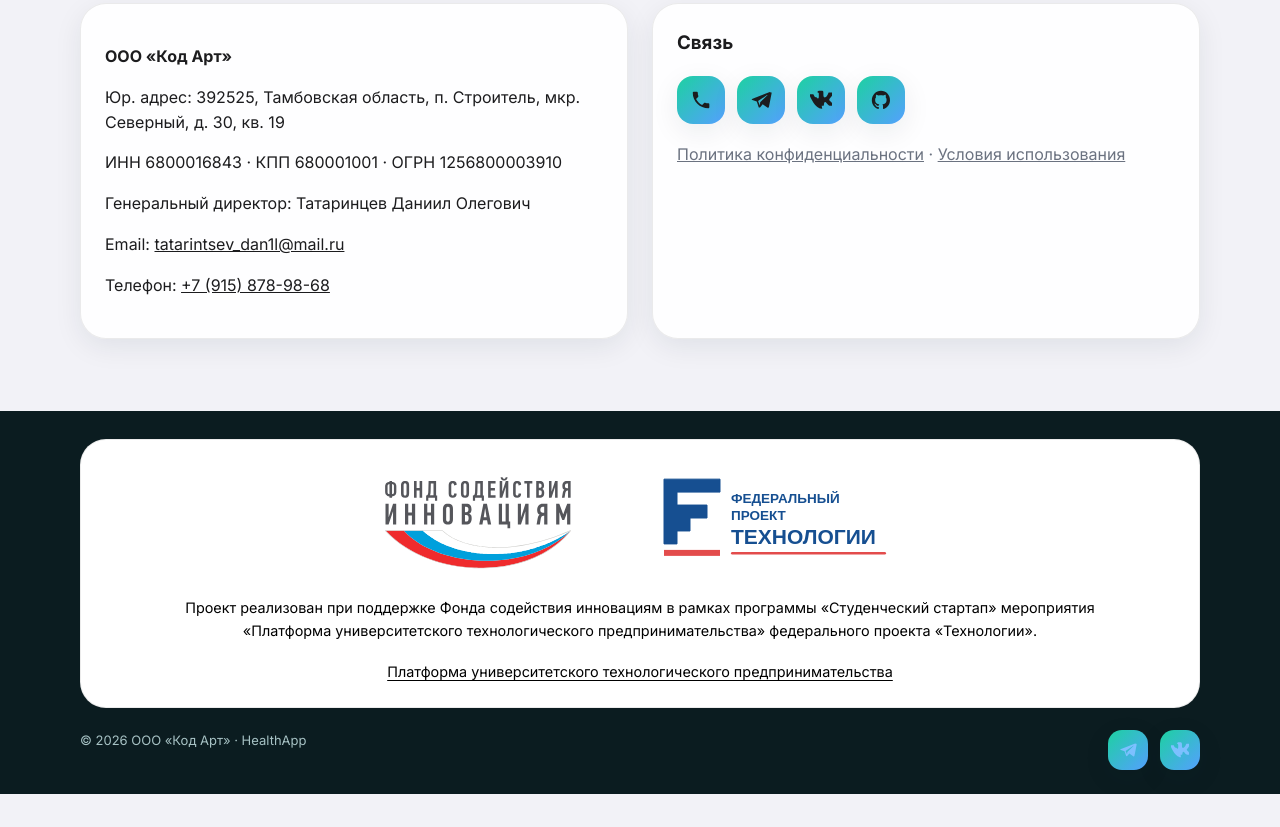
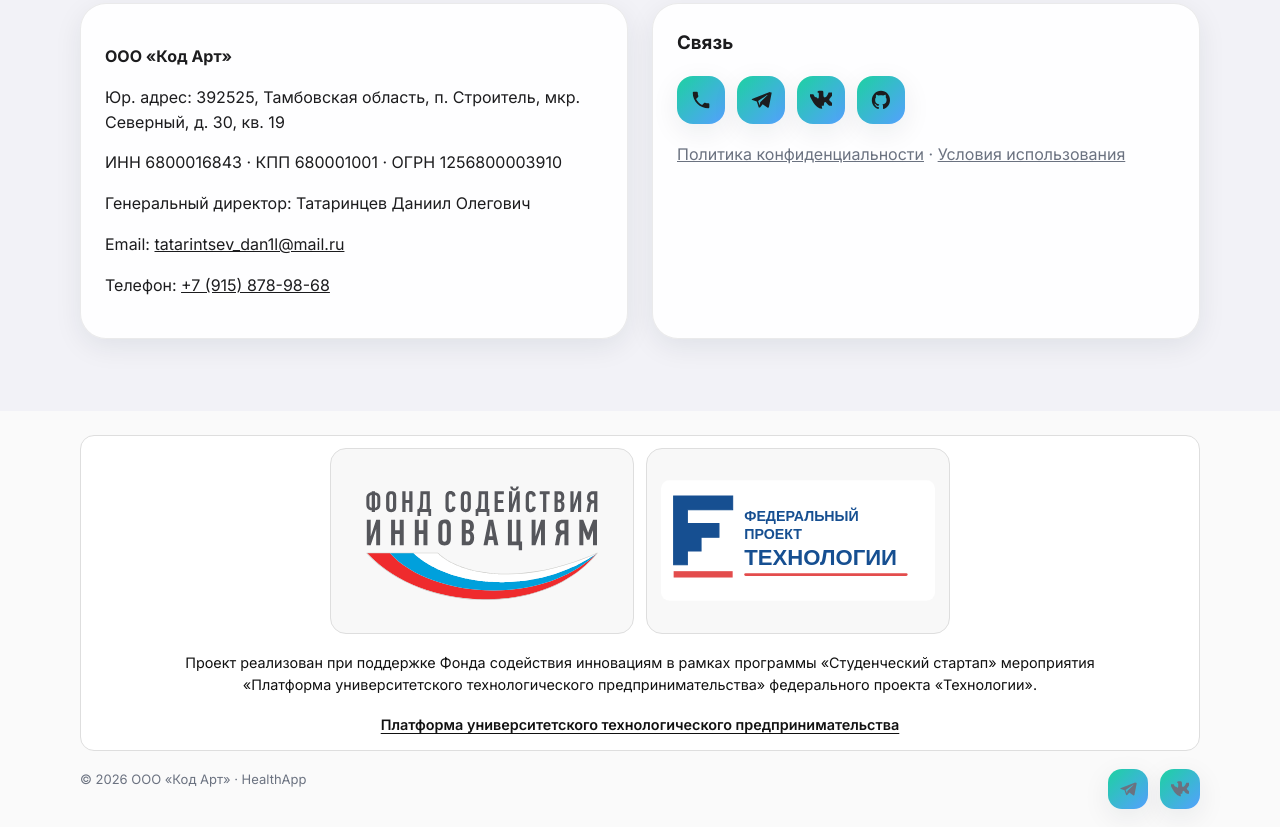
Before and after one commit to S1nuso1d/HealthApp, a plain HTML site: page docs/index.html in a window 1280 px wide. Shown: the part 10536-11363 px from the top of the page. Before the commit the page ends 11330 px from the top, so only its background shows below. Drawn offline with Linux system fonts and the light colour scheme.

Commit message:
Style support footer to match reference layout

```diff
--- a/docs/styles.css
+++ b/docs/styles.css
@@ -985,3 +985,124 @@ a {
   outline-offset: 4px;
   border-radius: 2px;
 }
+
+
+/* Support footer layout aligned with the approved reference */
+.site-footer {
+  background: #fafafa;
+  color: var(--text);
+  padding: 24px 0 18px;
+}
+
+.site-footer a {
+  color: inherit;
+}
+
+.support-footer {
+  display: flex;
+  flex-direction: column;
+  align-items: stretch;
+  gap: 18px;
+  margin: 0 0 18px;
+  padding: 12px 14px 14px;
+  background: #fff;
+  border: 1px solid #dedede;
+  border-radius: 14px;
+  box-shadow: none;
+  text-align: center;
+}
+
+.support-logos {
+  display: grid;
+  grid-template-columns: repeat(2, minmax(0, 1fr));
+  gap: 12px;
+  align-items: stretch;
+  width: min(100%, 620px);
+  margin: 0 auto;
+}
+
+.support-logo {
+  display: flex;
+  align-items: center;
+  justify-content: center;
+  width: 100%;
+  max-width: none;
+  min-width: 0;
+  min-height: 186px;
+  padding: 14px;
+  overflow: hidden;
+  background: #f8f8f8;
+  border: 1px solid #dedede;
+  border-radius: 16px;
+}
+
+.support-logo img,
+.support-logo-fasie img,
+.support-logo-tech img {
+  display: block;
+  width: 100%;
+  max-width: 100%;
+  height: 154px;
+  max-height: 154px;
+  object-fit: contain;
+  flex-shrink: 1;
+}
+
+.support-footer .support-attribution {
+  max-width: 980px;
+  margin: 0 auto;
+  color: #111;
+  font-size: 0.9rem;
+  line-height: 1.55;
+}
+
+.support-footer .support-link,
+.support-footer .support-link:visited,
+.support-footer .support-link:hover,
+.support-footer .support-link:focus-visible {
+  color: #111;
+}
+
+.support-footer .support-link {
+  display: inline-block;
+  align-self: center;
+  font-size: 0.9rem;
+  line-height: 1.5;
+  font-weight: 600;
+  text-decoration: underline;
+  text-underline-offset: 3px;
+}
+
+.footer-bottom {
+  margin-top: 0;
+  color: #6b7280;
+}
+
+@media (max-width: 640px) {
+  .support-footer {
+    padding: 10px;
+    gap: 14px;
+  }
+
+  .support-logos {
+    grid-template-columns: 1fr;
+    gap: 10px;
+  }
+
+  .support-logo {
+    min-height: 138px;
+    padding: 10px;
+  }
+
+  .support-logo img,
+  .support-logo-fasie img,
+  .support-logo-tech img {
+    height: 116px;
+    max-height: 116px;
+  }
+
+  .support-footer .support-attribution,
+  .support-footer .support-link {
+    font-size: 0.84rem;
+  }
+}
```
